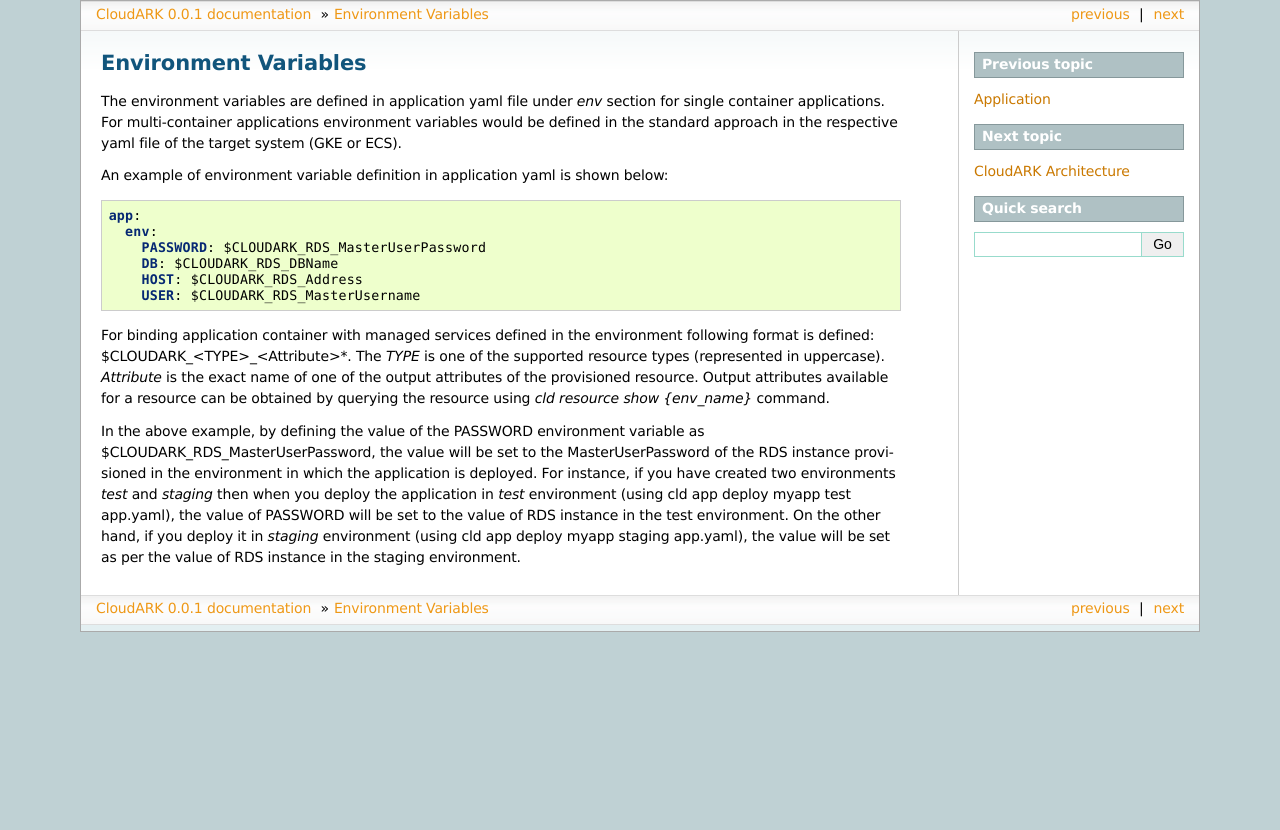
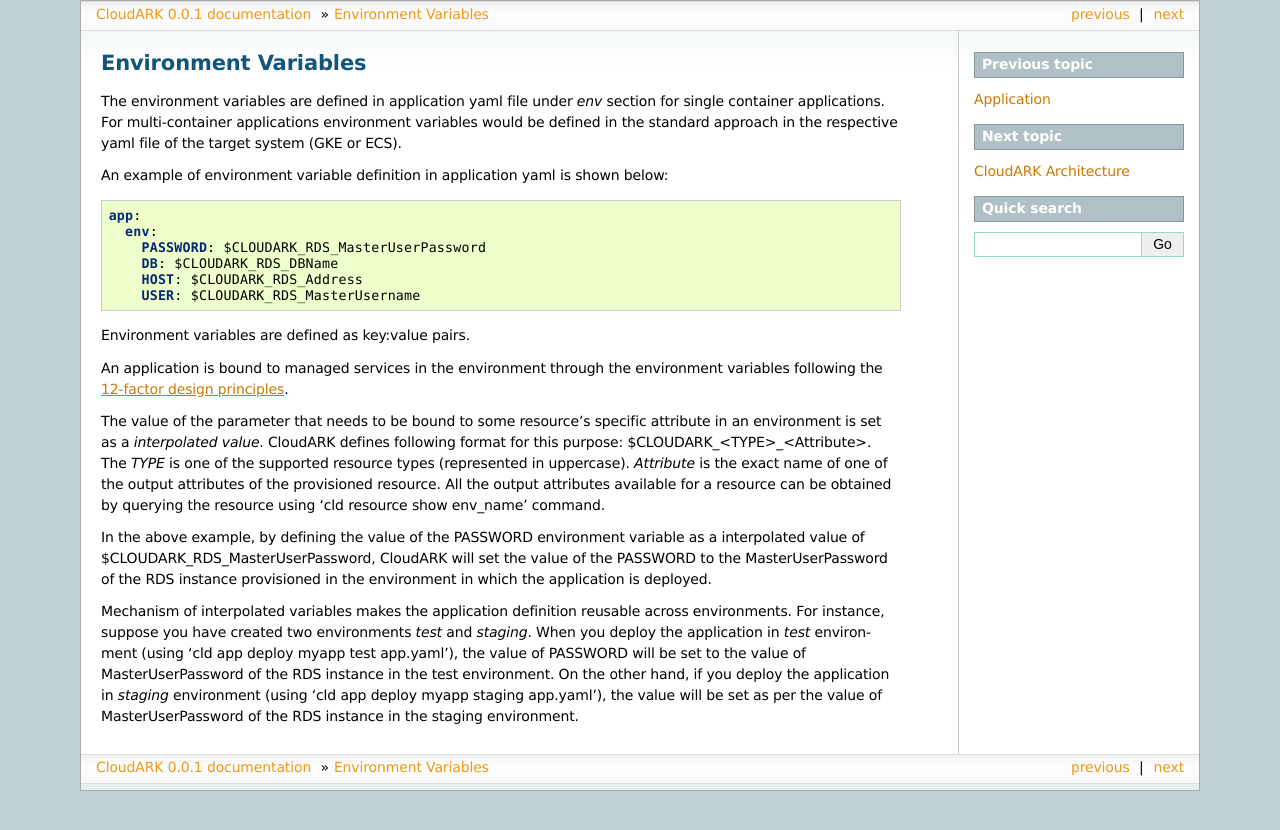
Before and after one commit to cloud-ark/caastle, a Sphinx documentation site: the page built from docs/env_vars.rst, in a window 1280 px wide. Shown: the top 830 px of the page. Built offline with Sphinx 7.4.7, drawn with Linux system fonts in a browser that asks for light colours; formulas are drawn with MathJax 3.

Commit message:
Documentation updates

```diff
--- a/docs/env_vars.rst
+++ b/docs/env_vars.rst
@@ -16,18 +16,30 @@
        HOST: $CLOUDARK_RDS_Address
        USER: $CLOUDARK_RDS_MasterUsername
 
-For binding application container with managed services defined in the environment
-following format is defined: $CLOUDARK_<TYPE>_<Attribute>*.
+Environment variables are defined as key:value pairs.
+
+An application is bound to managed services in the environment through the environment variables
+following the `12-factor design principles`__.
+
+.. _Twelve: https://12factor.net/config
+
+__ Twelve_
+
+The value of the parameter that needs to be bound to some resource's specific attribute in an environment
+is set as a *interpolated value*. CloudARK defines following format for this purpose: $CLOUDARK_<TYPE>_<Attribute>.
 The *TYPE* is one of the supported resource types (represented in uppercase).
 *Attribute* is the exact name of one of the output attributes of the provisioned resource.
-Output attributes available for a resource can be obtained by querying the resource
-using *cld resource show {env_name}* command.
+All the output attributes available for a resource can be obtained by querying the resource
+using 'cld resource show env_name' command.
 
 In the above example, by defining the value of the PASSWORD environment variable as
-$CLOUDARK_RDS_MasterUserPassword, the value will be set to the MasterUserPassword of
+a interpolated value of $CLOUDARK_RDS_MasterUserPassword,
+CloudARK will set the value of the PASSWORD to the MasterUserPassword of
 the RDS instance provisioned in the environment in which the application is deployed.
-For instance, if you have created two environments *test* and *staging* then when
-you deploy the application in *test* environment (using cld app deploy myapp test app.yaml),
-the value of PASSWORD will be set to the value of RDS instance in the test environment.
-On the other hand, if you deploy it in *staging* environment (using cld app deploy myapp staging app.yaml),
-the value will be set as per the value of RDS instance in the staging environment.
+
+Mechanism of interpolated variables makes the application definition reusable across environments.
+For instance, suppose you have created two environments *test* and *staging*. When
+you deploy the application in *test* environment (using 'cld app deploy myapp test app.yaml'),
+the value of PASSWORD will be set to the value of MasterUserPassword of the RDS instance in the test environment.
+On the other hand, if you deploy the application in *staging* environment (using 'cld app deploy myapp staging app.yaml'),
+the value will be set as per the value of MasterUserPassword of the RDS instance in the staging environment.
--- a/docs/environment.rst
+++ b/docs/environment.rst
@@ -36,7 +36,7 @@
 CloudARK environment definition format is built to serve multi-cloud / cross-cloud scenarios so that developers can choose
 managed cloud services and COE cluster from any hosting provider of their choice. The framework is extensible to accommodate even third-party managed cloud services.
 
-An environment is created using *cld environment create env-name env.yaml* command.
+An environment is created using 'cld environment create env-name env.yaml' command.
 
 **Currently supported Google Cloud resource types**
 
```
Also changed, not shown: docs/application.rst (+23 -16 lines).
